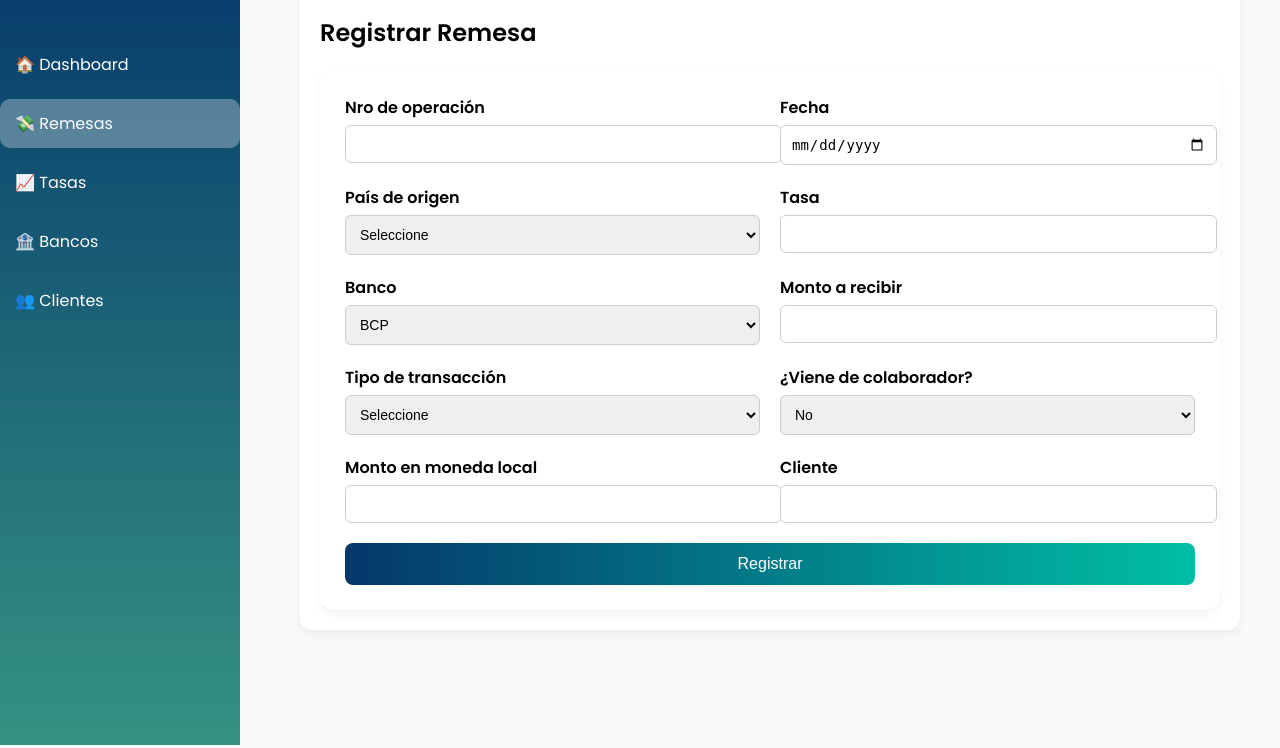
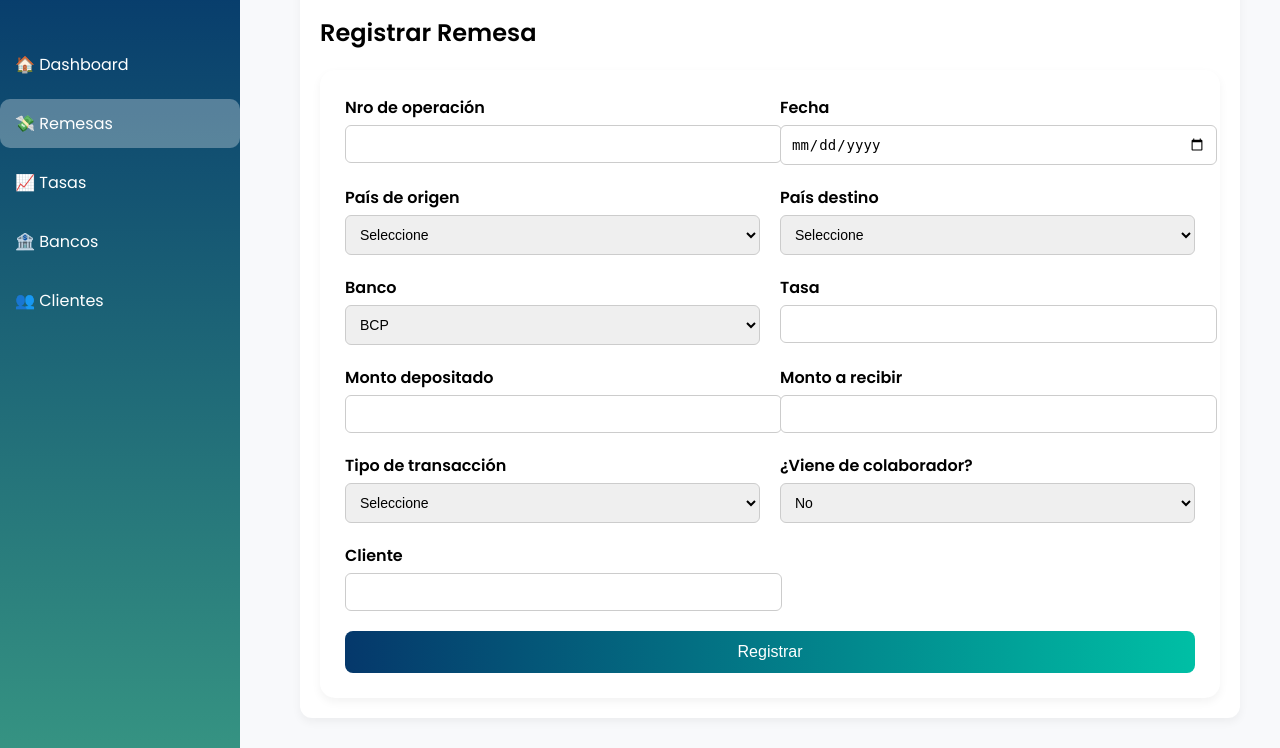
Before and after one commit to karinbarazarte/Cambioexpress2018, a Flask app: page /remesas in a window 1280 px wide. Shown: the part 55-803 px from the top of the page. Run offline with Flask 3, Linux system fonts and the light colour scheme; some libraries are stand-ins or nearby versions.

Commit message:
Add files via upload

```diff
--- a/templates/remesas.html
+++ b/templates/remesas.html
@@ -58,12 +58,23 @@
             </select>
         </div>
         <div>
+            <label>País destino</label>
+            <select id="pais_destino" onchange="buscarTasa()">
+                <option value="">Seleccione</option>
+                {% for pais in paises %}<option>{{ pais }}</option>{% endfor %}
+            </select>
+        </div>
+        <div>
+            <label>Banco</label>
+            <select>{% for banco in bancos %}<option>{{ banco }}</option>{% endfor %}</select>
+        </div>
+        <div>
             <label>Tasa</label>
             <input type="number" id="tasa" step="0.01">
         </div>
         <div>
-            <label>Banco</label>
-            <select>{% for banco in bancos %}<option>{{ banco }}</option>{% endfor %}</select>
+            <label>Monto depositado</label>
+            <input type="number" id="monto" oninput="calcularMonto()">
         </div>
         <div>
             <label>Monto a recibir</label>
@@ -89,10 +100,6 @@
             <select>{% for c in colaboradores %}<option>{{ c }}</option>{% endfor %}</select>
         </div>
         <div>
-            <label>Monto en moneda local</label>
-            <input type="number" id="monto" oninput="calcularMonto()">
-        </div>
-        <div>
             <label>Cliente</label>
             <input type="text">
         </div>
@@ -103,7 +110,7 @@
 <script>
 function buscarTasa(){
     const origen=document.getElementById('pais_origen').value;
-    const destino=document.getElementById('pais_destino')?document.getElementById('pais_destino').value:"";
+    const destino=document.getElementById('pais_destino').value;
     if(origen && destino){
         fetch(`/obtener_tasa?origen=${origen}&destino=${destino}`).then(r=>r.json()).then(data=>{
             if(data.tasa!==null){document.getElementById('tasa').value=data.tasa;}
```
